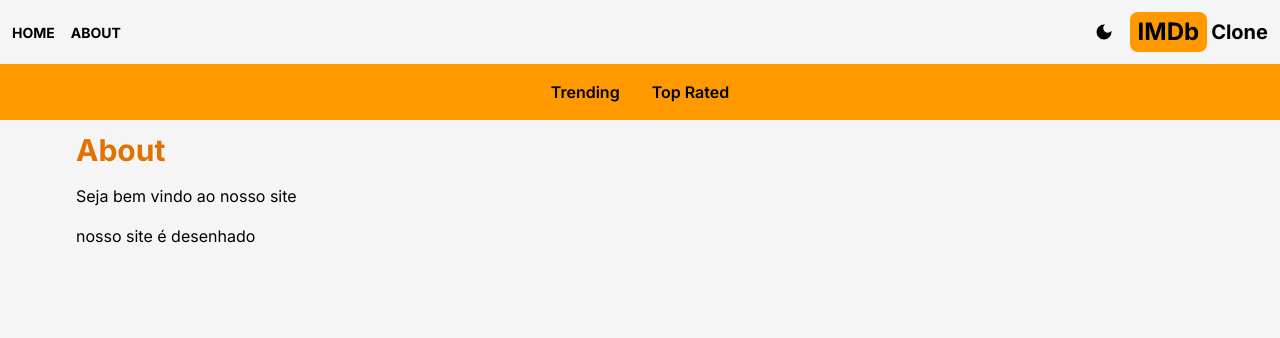
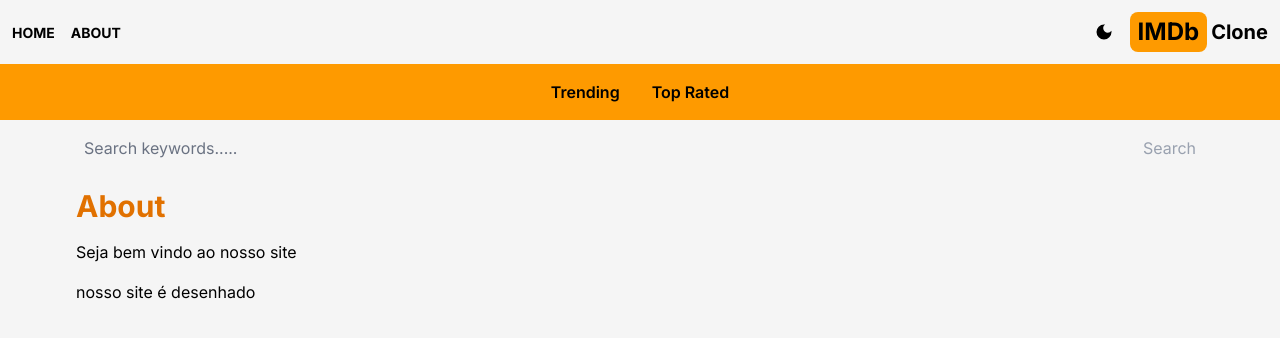
Before and after one commit to remedio1/imdbclone, a Next.js app: page /about in a window 1280 px wide. Shown: the top 338 px of the page. Built offline with nearby package versions, Linux system fonts and the light colour scheme.

Commit message:
searchbox

```diff
--- a/src/app/layout.tsx
+++ b/src/app/layout.tsx
@@ -4,6 +4,7 @@
 import Header from "../components/Header";
 import Providers from "./Providers";
 import NavBar from "@/components/NavBar";
+import SearchBox from "@/components/SearchBox";
 
 const inter = Inter({ subsets: ["latin"] });
 
@@ -24,6 +25,7 @@
         <Providers>
         <Header />
         <NavBar />
+        <SearchBox />
         {children}
         </Providers>
 
--- /dev/null
+++ b/src/app/search/[searchTerm]/page.tsx
@@ -0,0 +1,27 @@
+/* eslint-disable react/no-unescaped-entities */
+import React from 'react'
+import Results from '@/components/Results';
+
+export default async function SearchPage({ params } : { params: { searchTerm: string } }) {
+    const searchTerm = params.searchTerm;
+    const res = await fetch(`https://api.themoviedb.org/3/search/movie?api_key=${process.env.API_KEY}&query=${searchTerm}
+        &language=en-US&page=1&ionclude_adult=false` );
+    const data = await res.json();
+    const results = data.results;
+
+  return (
+    <div>
+        {
+        results && results.length === 0 ? (
+            <h1 className='text-center pt-6'>
+                No results found for
+            </h1>
+        ) : null
+    }
+        {results && <Results results = {results}/> }
+
+
+
+    </div>
+  )
+}
--- a/src/components/Results.tsx
+++ b/src/components/Results.tsx
@@ -18,9 +18,7 @@
 }
 
 export default function Results({ results }: { results: Movie[] }) {
-  if (!results || results.length === 0) {
-    return <div>No results found</div>;
-  }
+
   return (
     <div className="sm:grid sm:grid-cols-2 lg:grid:cols-3 xl:grid-cols-4 2xl:grid-cols-5 max-w-6xl mx-auto py-4">
       {results.map((result) => (
--- /dev/null
+++ b/src/components/SearchBox.tsx
@@ -0,0 +1,26 @@
+"use client";
+import { useState } from "react";
+import { useRouter } from "next/navigation";
+
+export default function SearchBox() {
+  const [search, setSearch] = useState("");
+  const router = useRouter();
+    const handleSubmit = (e: React.FormEvent<HTMLFormElement>) => {
+        e.preventDefault();
+        router.push(`/search/${search}`);
+    };
+  return (
+    <form className="flex justify-between px-5 max-w-6xl mx-auto" onSubmit={handleSubmit}>
+      <input
+        value={search}
+        onChange={(e) => setSearch(e.target.value)}
+        type="text"
+        placeholder="Search keywords....."
+        className=" flex-1 w-full h-14 rounded-md placeholder-gray-500 outline-none bg-transparent"
+      />
+      <button className="text-amber-600 disabled:text-gray-400" disabled={search === ''}>
+        Search
+      </button>
+    </form>
+  );
+}
```
